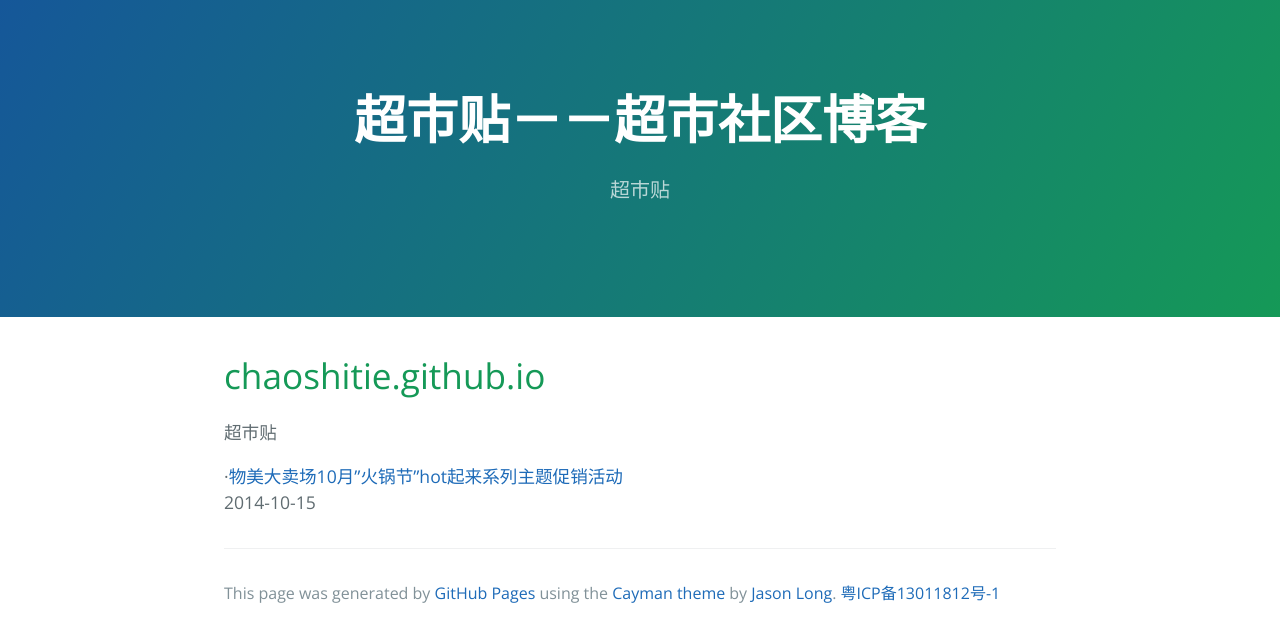
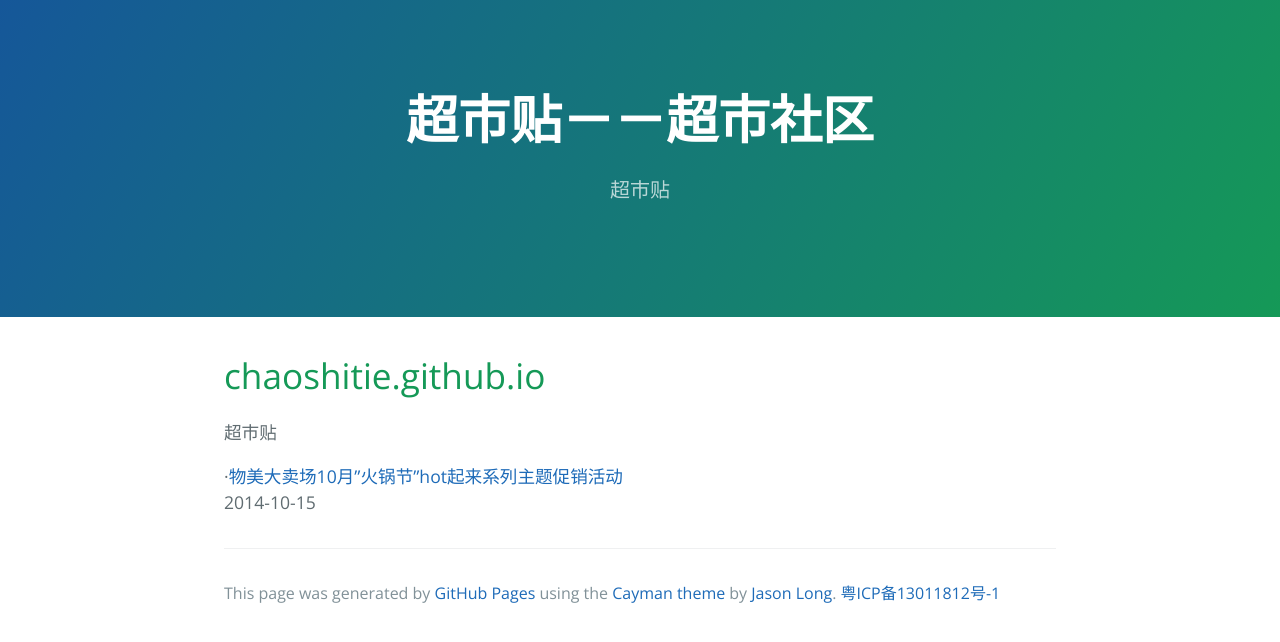
Before and after one commit to chaoshitie/chaoshitie.github.io, a plain HTML site: page index.html in a window 1280 px wide. Drawn offline with nearby package versions, Linux system fonts and the light colour scheme.

Commit message:
更新标题
更新标题

```diff
--- a/index.html
+++ b/index.html
@@ -11,7 +11,7 @@
   </head>
   <body>
     <section class="page-header">
-      <h1 class="project-name">超市贴－－超市社区博客</h1>
+      <h1 class="project-name">超市贴－－超市社区</h1>
       <h2 class="project-tagline">超市贴</h2>
     </section>
 
```
